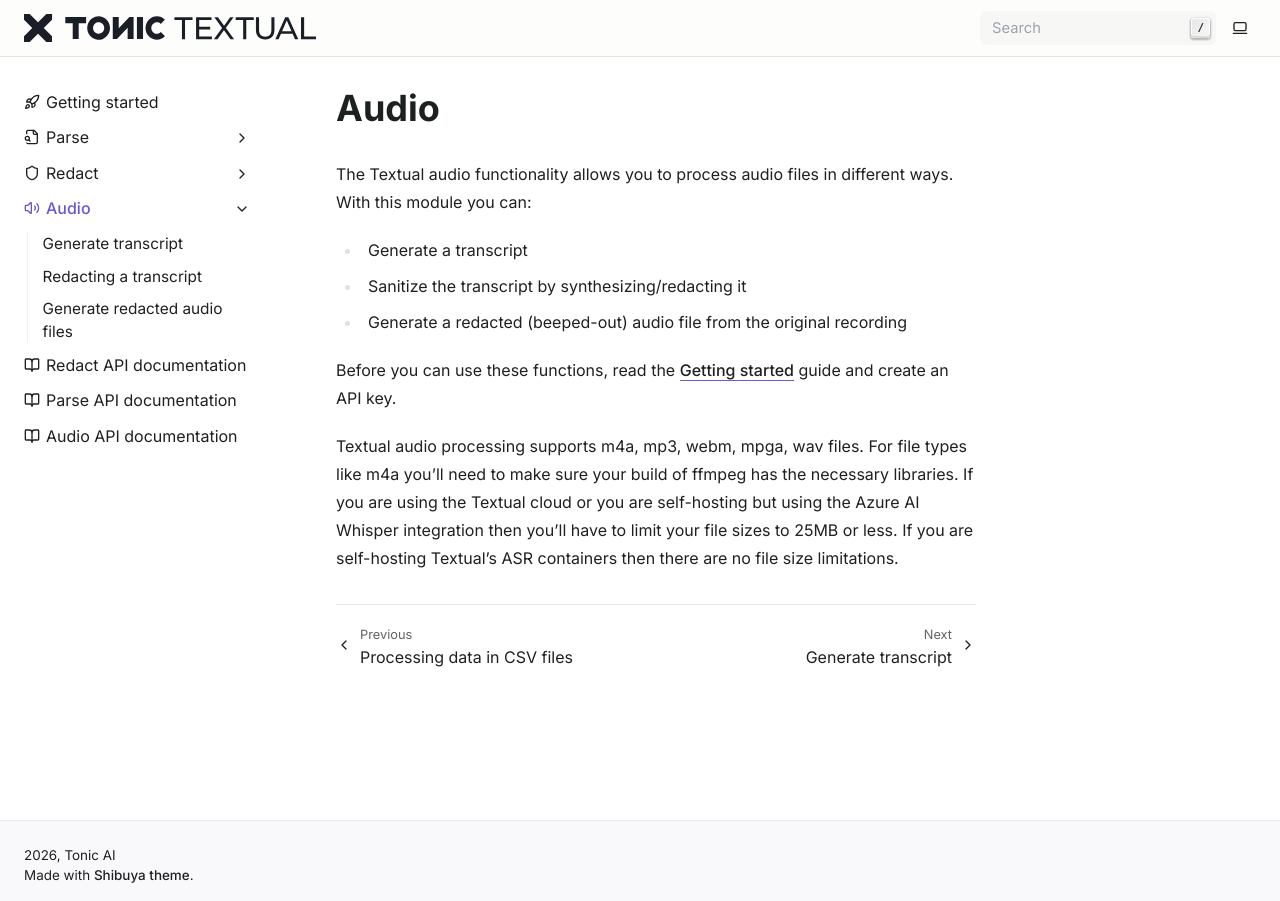
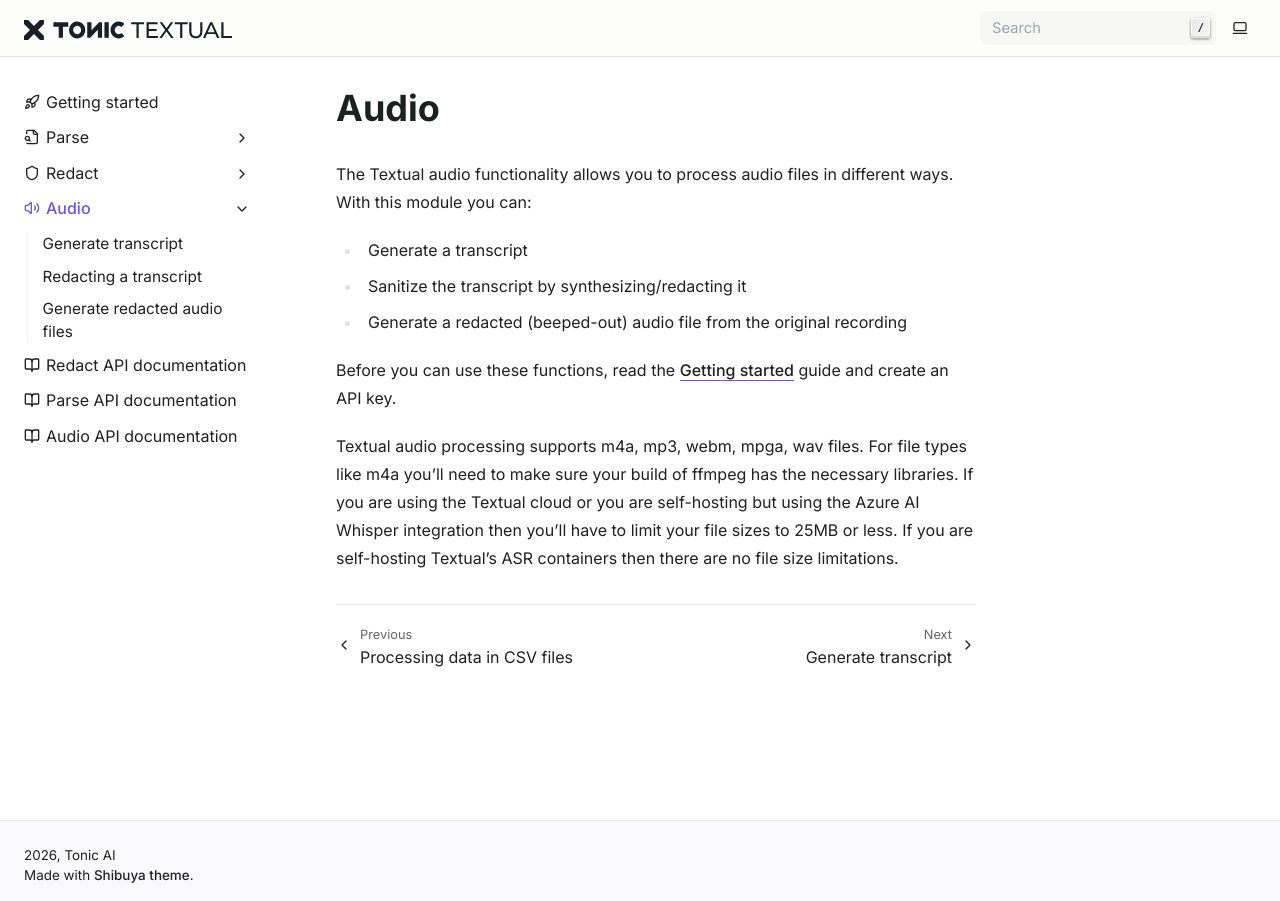
Before and after one commit to TonicAI/textual, a Sphinx documentation site: the page built from docs/source/audio/index.rst, in a window 1280 px wide. Built offline with Sphinx 7.4.7, drawn with Linux system fonts in a browser that asks for light colours.

Commit message:
logo height

```diff
--- a/docs/source/_static/custom.css
+++ b/docs/source/_static/custom.css
@@ -14,3 +14,8 @@
 #right-sidebar {
     display: none;
 }
+
+.sy-head img.light-logo,
+.sy-head img.dark-logo {
+    max-height: 20px;
+}
```
